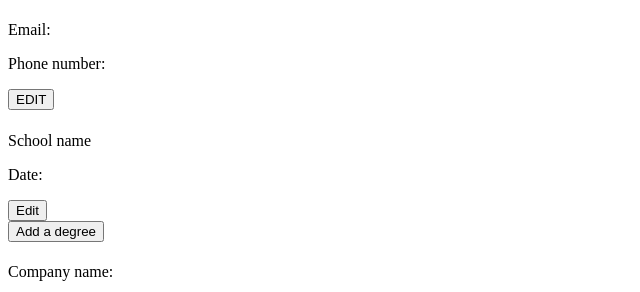
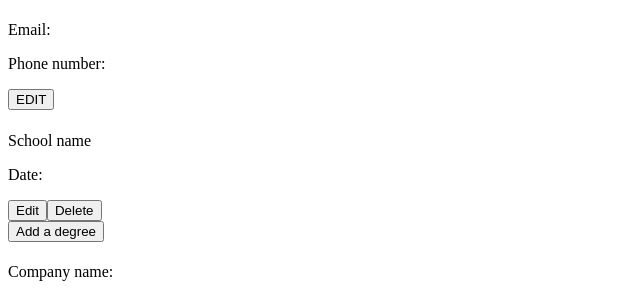
Before and after one commit to EmilieHumbert/cv-generator, a React (Create React App) app: page / in a window 1280 px wide. Shown: the top 292 px of the page, without its empty margins (0-640 px from the left). Built offline with nearby package versions, Linux system fonts and the light colour scheme.

Commit message:
Create button for deleting degree

```diff
--- a/src/components/education/Education.js
+++ b/src/components/education/Education.js
@@ -37,7 +37,7 @@ const Education = () => {
     setEdit(true);
   };
 
-  const handleAddEducation = () => {
+  const handleAddDegree = () => {
     setDegrees([
       ...degrees,
       {
@@ -47,6 +47,13 @@ const Education = () => {
         endDate: "",
       },
     ]);
+  };
+
+  const handleDeleteDegree = (index) => {
+    const updatedDegrees = degrees.filter((degree, degreeIndex) => {
+      return index !== degreeIndex;
+    });
+    setDegrees(updatedDegrees);
   };
 
   return (
@@ -60,17 +67,14 @@ const Education = () => {
             handleSubmit={handleSubmit}
           />
         ) : (
-          <div>
-            <EducationContent
-              degree={degree}
-              index={index}
-              handleEditClick={handleEditClick}
-            />
-            <button onClick={handleAddEducation}>Add a degree</button>
-          </div>
+          <EducationContent
+            degree={degree}
+            handleEditClick={handleEditClick}
+            handleDeleteDegree={() => handleDeleteDegree(index)}
+          />
         );
       })}
-      {}
+      <button onClick={handleAddDegree}>Add a degree</button>
     </div>
   );
 };
--- a/src/components/education/EducationContent.js
+++ b/src/components/education/EducationContent.js
@@ -1,6 +1,6 @@
 import React from "react";
 
-const EducationContent = ({degree, handleEditClick}) => {
+const EducationContent = ({ degree, handleEditClick, handleDeleteDegree }) => {
   return (
     <div>
       <h1>{degree.title}</h1>
@@ -9,8 +9,8 @@ const EducationContent = ({degree, handleEditClick}) => {
         Date: {degree.startDate.length > 1 ? degree.startDate + " to" : ""}
         {degree.endDate}
       </p>
-
       <button onClick={handleEditClick}>Edit</button>
+      <button onClick={handleDeleteDegree}>Delete</button>
     </div>
   );
 };
```
